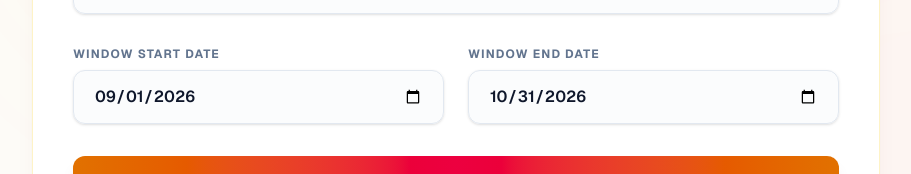
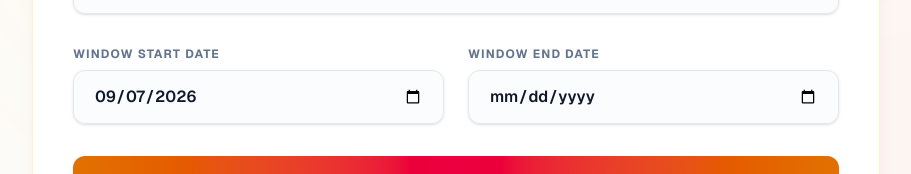
Before and after one commit to kawshashank/saath-frontend, a Next.js app: page / in a window 1280 px wide. Shown: the part 395-569 px from the top of the page, without its empty margins (184-1095 px from the left). Built offline with nearby package versions, Linux system fonts and the light colour scheme.

Commit message:
Updating Header and swastik. D7

```diff
--- a/app/page.tsx
+++ b/app/page.tsx
@@ -20,9 +20,10 @@ export default function SaathCalculator() {
   const [result, setResult] = useState<CalculationResponse | null>(null);
   const [error, setError] = useState('');
 
-  // Controlled states for real-time validation
-  const [startDate, setStartDate] = useState('2026-09-01');
-  const [endDate, setEndDate] = useState('2026-10-31');
+  const today = new Date().toISOString().split('T')[0];
+
+  const [startDate, setStartDate] = useState(today);
+  const [endDate, setEndDate] = useState('');
   const [isAboutOpen, setIsAboutOpen] = useState(false);
 
   const eventMetadata: Record<string, { title: string; subtitle: string; icon: string; description: string }> = {
@@ -52,7 +53,6 @@ export default function SaathCalculator() {
     setResult(null);
     setIsAboutOpen(false);
 
-    // Front-end Validation: Prevent reversed dates
     const start = new Date(startDate);
     const end = new Date(endDate);
 
@@ -105,7 +105,7 @@ export default function SaathCalculator() {
 
         <header className="text-center space-y-4">
           <div className="inline-flex items-center gap-2 px-4 py-1.5 rounded-full border border-amber-200 bg-amber-50 text-amber-700 text-xs font-bold tracking-widest uppercase shadow-sm">
-            <span className="text-sm text-amber-600">ॐ</span> Vijayshwar Siddhanta Engine
+            <span className="text-sm text-amber-600">ॐ</span> Vedic Siddhanta Engine
           </div>
           <h1 className="text-4xl sm:text-5xl font-serif font-bold tracking-tight text-slate-900">
             Kashmiri Saath Calculator
@@ -148,6 +148,7 @@ export default function SaathCalculator() {
                   required
                   type="date"
                   value={startDate}
+                  min={today}
                   onChange={(e) => setStartDate(e.target.value)}
                   className="w-full rounded-xl border border-slate-200 bg-slate-50/50 text-slate-900 font-semibold py-3.5 px-5 text-base focus:outline-none focus:ring-2 focus:ring-amber-500 focus:border-transparent transition-all shadow-sm"
                 />
@@ -161,7 +162,7 @@ export default function SaathCalculator() {
                   required
                   type="date"
                   value={endDate}
-                  min={startDate} // HTML5 validation: End date cannot be before Start date
+                  min={startDate}
                   onChange={(e) => setEndDate(e.target.value)}
                   className="w-full rounded-xl border border-slate-200 bg-slate-50/50 text-slate-900 font-semibold py-3.5 px-5 text-base focus:outline-none focus:ring-2 focus:ring-amber-500 focus:border-transparent transition-all shadow-sm"
                 />
@@ -202,7 +203,6 @@ export default function SaathCalculator() {
         {result && (
           <section className="space-y-6 pt-6">
 
-            {/* Expandable About Section */}
             <div className="bg-white border border-amber-100 rounded-2xl shadow-sm overflow-hidden transition-all duration-300">
               <button
                 onClick={() => setIsAboutOpen(!isAboutOpen)}
@@ -224,7 +224,6 @@ export default function SaathCalculator() {
               </div>
             </div>
 
-            {/* Results Header */}
             <div className="flex flex-col sm:flex-row sm:items-center justify-between border-b border-slate-200 pb-5 gap-3 mt-8">
               <div>
                 <h2 className="text-2xl font-serif font-bold text-slate-900 flex items-center gap-2">
@@ -235,12 +234,11 @@ export default function SaathCalculator() {
                   Evaluated Window: <span className="text-slate-800">{result.range}</span>
                 </p>
               </div>
-              <span className="self-start sm:self-auto inline-flex items-center px-4 py-1.5 rounded-full text-xs font-bold bg-emerald-50 border border-emerald-200 text-emerald-700 uppercase tracking-wider">
+              <span className="self-start sm:self-auto inline-flex items-center px-4 py-1.5 rounded-full text-xs font-bold bg-amber-50 border border-amber-200 text-amber-700 uppercase tracking-wider">
                 {result.auspicious_days.length} Valid Dates
               </span>
             </div>
 
-            {/* Results Cards */}
             {result.auspicious_days.length === 0 ? (
               <div className="text-center py-12 bg-white border border-slate-200 rounded-3xl p-8 shadow-sm">
                 <p className="text-slate-600 font-medium">
@@ -277,8 +275,9 @@ export default function SaathCalculator() {
                             </span>
                           </div>
                         </div>
-                        <span className="inline-flex items-center justify-center w-8 h-8 rounded-full bg-emerald-50 text-emerald-600 border border-emerald-200 text-sm font-bold shadow-sm">
-                          ✓
+                        {/* Swastik Badge */}
+                        <span className="inline-flex items-center justify-center w-8 h-8 rounded-full bg-rose-50 text-rose-600 border border-rose-200 text-base font-bold shadow-sm">
+                          卐
                         </span>
                       </div>
 
```
